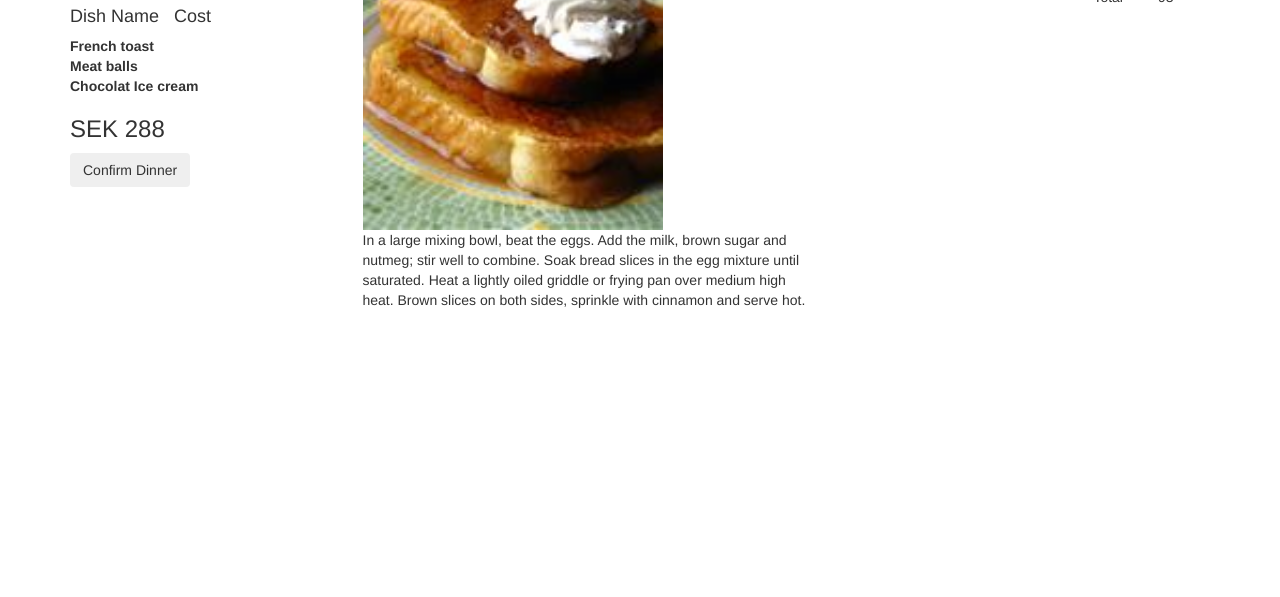
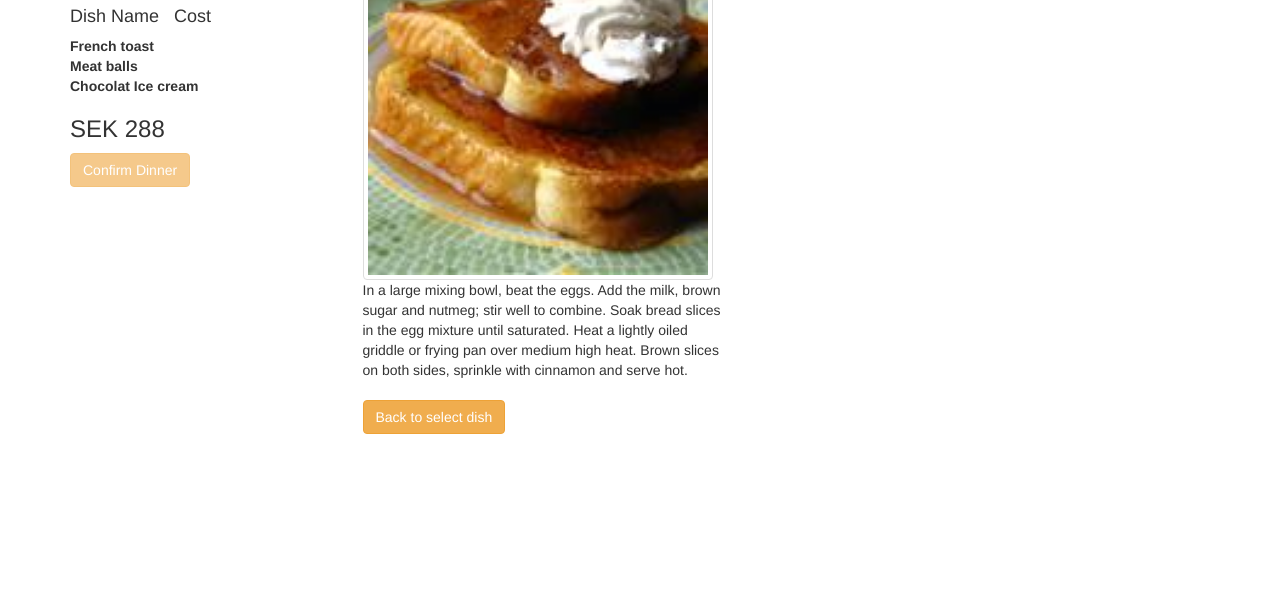
Before and after one commit to ankhuve/erdick, a plain HTML site: page index.html in a window 1280 px wide. Shown: the part 203-800 px from the top of the page. Drawn offline with nearby package versions, Linux system fonts and the light colour scheme.

Commit message:
Added buttons

```diff
--- a/index.html
+++ b/index.html
@@ -38,14 +38,14 @@
 							<h3>SEK <span id="totalCost"></span></h3>
 						</div>
 						<div id="confirm">
-							<button id="confirmDinner" class="btn">Confirm Dinner</button>
+							<button id="confirmDinner" class="btn btn-warning" disabled="disabled">Confirm Dinner</button>
 						</div>
 					</div>
 				</div>
 			</div>
 
 			<div id="dishDetailView">
-				<div class="col-md-5">
+				<div class="col-md-4">
 					<div id="dishName">
 						<h2><span id="nameOfDish"></span></h2>
 					</div>
@@ -57,9 +57,13 @@
 					<div id="dishDescription">
 						<span id="dishDesc"></span>
 					</div>
+					<br/>
+					<div id="backButton">
+							<button id="backToSelectDish" class="btn btn-warning">Back to select dish</button>
+					</div>
 				</div>
 
-				<div class="col-md-4">
+				<div class="col-md-5">
 					<div id="dishOverview"></div>
 				</div>
 
--- a/js/view/dishDetailView.js
+++ b/js/view/dishDetailView.js
@@ -2,15 +2,16 @@
 var DishDetailView = function (container, model) {
 	// Get all the relevant elements of the view (ones that show data
   	// and/or ones that responed to interaction)
+ 	var dishID = 1;
 	this.dishName = container.find("#nameOfDish");
-	this.dishName.html(model.getDish(1).name);
+	this.dishName.html(model.getDish(dishID).name);
 	this.menuDetails = container.find("#dishOverview");
-	this.menuDetails.html(model.getDishOverview(1));
+	this.menuDetails.html(model.getDishOverview(dishID));
 
 	this.dishPic = container.find("#dishImg");
-	this.dishPic.html("<img src='images/"+model.getDish(1).image+"' width='300px' height='300px'>");
+	this.dishPic.html("<img src='images/"+model.getDish(dishID).image+"' width='350px' class='img-thumbnail'>");
 
 	this.dishDescription = container.find("#dishDesc");
-	this.dishDescription.html(model.getDish(1).description);
+	this.dishDescription.html(model.getDish(dishID).description);
 
 }
```
